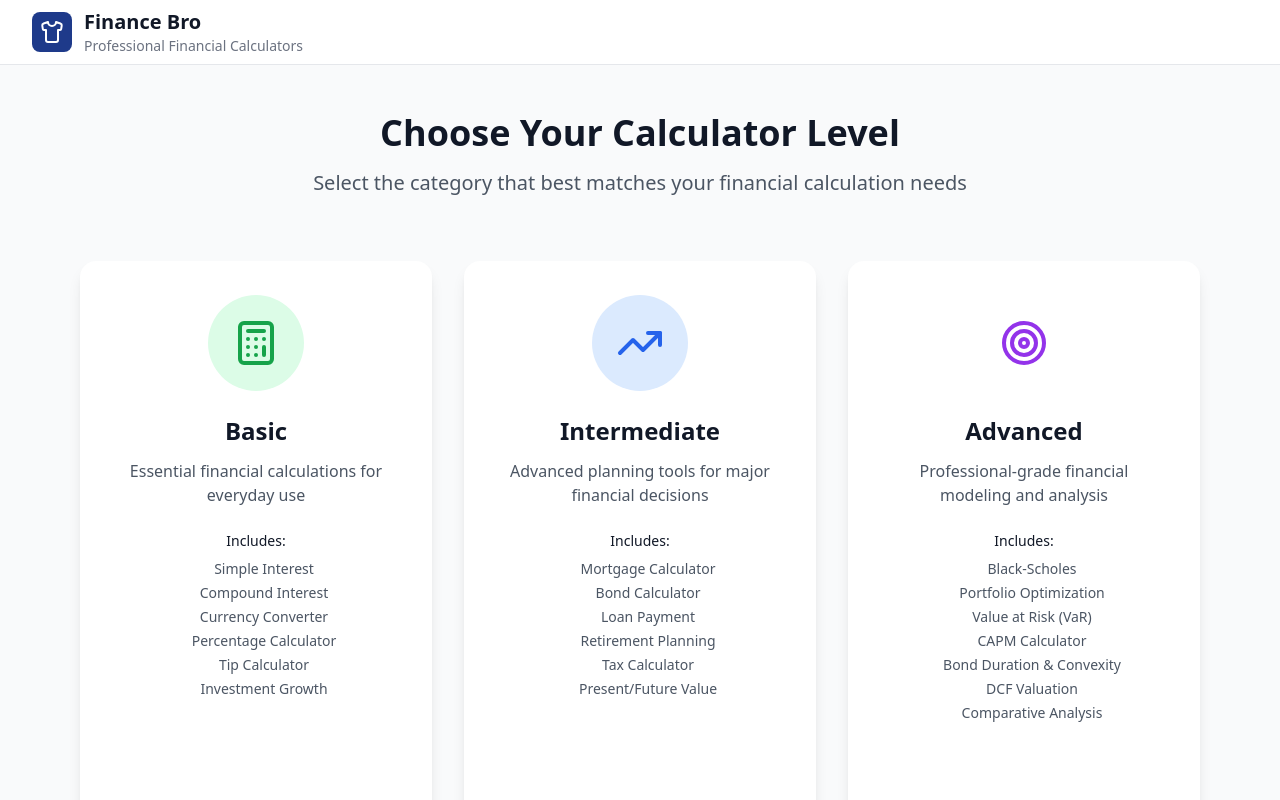
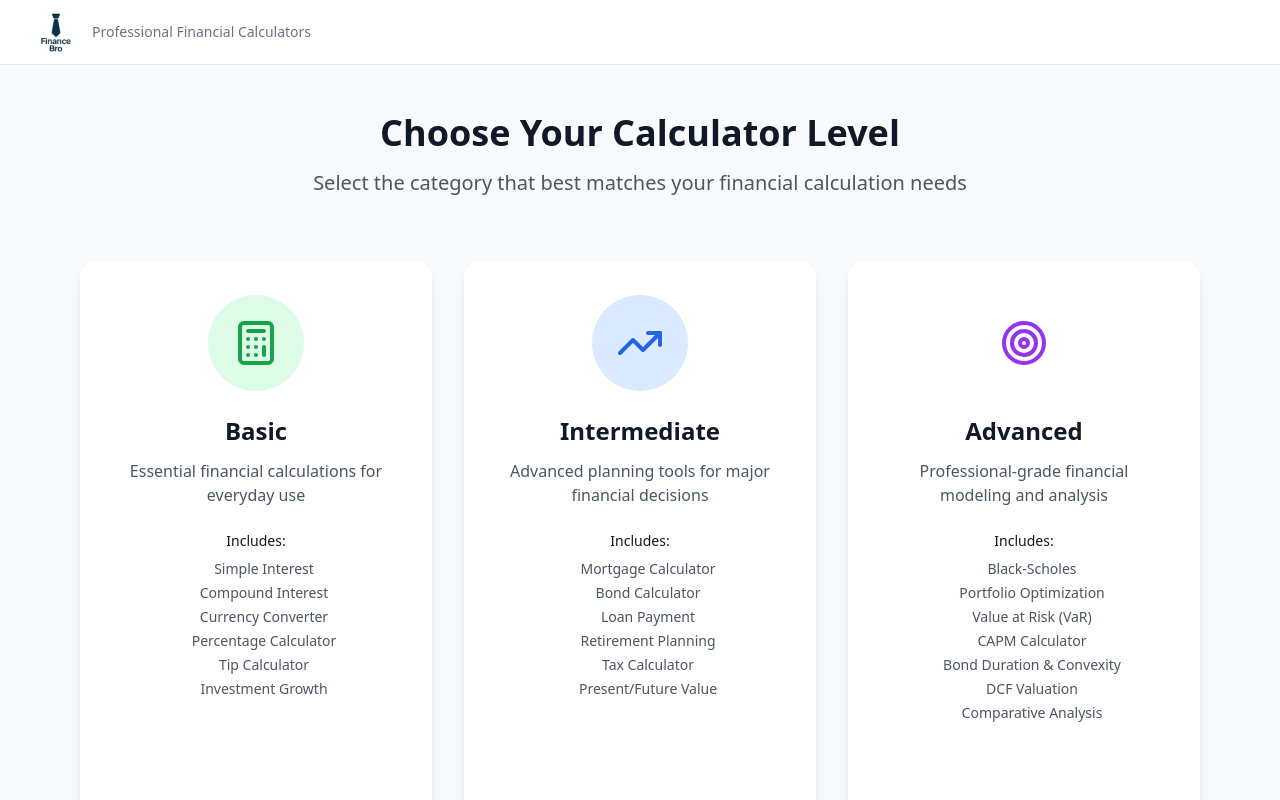
Before and after one commit to afyoncu1/Finance_Bro, a React (Vite) app: page / in a window 1280 px wide. Shown: the top 800 px of the page. Built offline with nearby package versions, Linux system fonts and the light colour scheme.

Commit message:
Updated Header.tsx

```diff
--- a/src/components/Header.tsx
+++ b/src/components/Header.tsx
@@ -1,5 +1,6 @@
 import React from 'react';
-import { ArrowLeft, Shirt } from 'lucide-react';
+import { ArrowLeft } from 'lucide-react';
+import logo from '../assets/7ac4c4e4-a13a-4f94-8389-e4dddfb3b277.png';
 
 interface HeaderProps {
   currentView: string;
@@ -21,12 +22,9 @@ const Header: React.FC<HeaderProps> = ({ currentView, onBack }) => {
               </button>
             )}
             <div className="flex items-center space-x-2 md:space-x-3">
-              <div className="bg-blue-900 p-1.5 md:p-2 rounded-lg">
-                <Shirt className="h-4 w-4 md:h-6 md:w-6 text-white" />
-              </div>
-              <div>
-                <h1 className="text-base md:text-xl font-bold text-gray-900">Finance Bro</h1>
-                <p className="text-xs md:text-sm text-gray-500 hidden sm:block">Professional Financial Calculators</p>
+              <img src={logo} alt="Finance Bro" className="h-10 md:h-12 w-auto" />
+              <div className="hidden sm:block">
+                <p className="text-xs md:text-sm text-gray-500">Professional Financial Calculators</p>
               </div>
             </div>
           </div>
--- a/src/components/Landing.tsx
+++ b/src/components/Landing.tsx
@@ -2,6 +2,7 @@ import React from 'react';
 import { calculators } from '../data/calculators';
 import { Calculator } from '../types/calculators';
 import * as Icons from 'lucide-react';
+import logo from '../assets/7ac4c4e4-a13a-4f94-8389-e4dddfb3b277.png';
 
 interface LandingProps {
   onSelectCalculator: (calculatorId: string) => void;
@@ -55,6 +56,7 @@ const Landing: React.FC<LandingProps> = ({ onSelectCalculator }) => {
       <div className="max-w-7xl mx-auto px-4 sm:px-6 lg:px-8 py-12">
         {/* Hero Section */}
         <div className="text-center mb-16">
+          <img src={logo} alt="Finance Bro" className="h-24 mx-auto mb-8" />
           <h1 className="text-4xl font-bold text-gray-900 mb-4">
             Professional Financial Calculators
           </h1>
```
Also changed, not shown: 10 other files (tests, documents, lock files or other folders).
